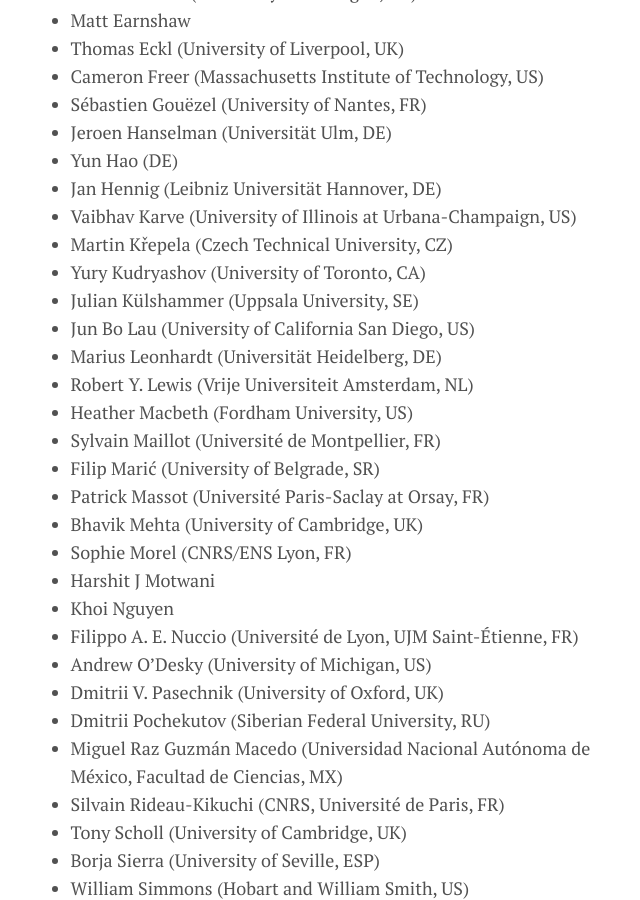
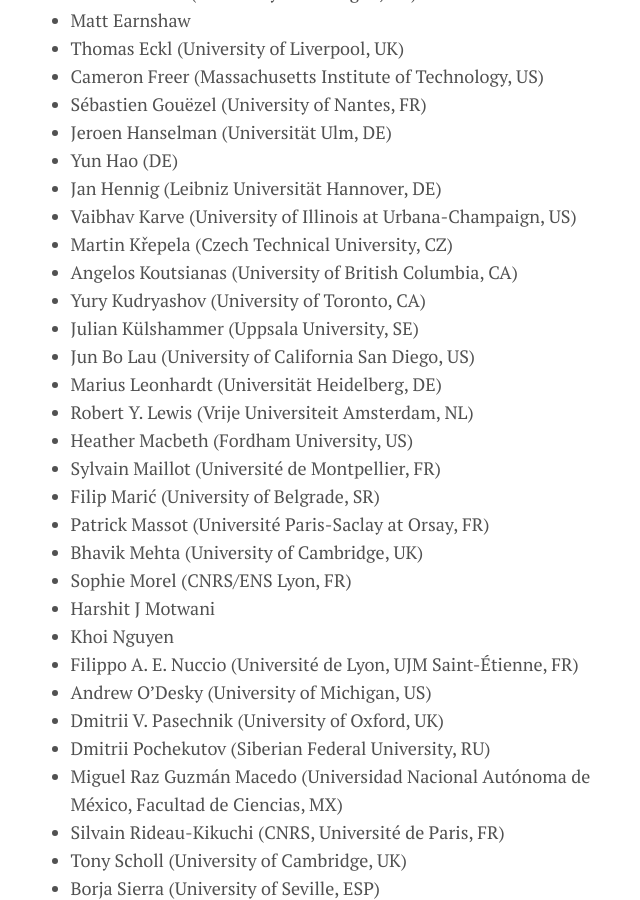
Before and after one commit to leanprover-community/lftcm2020, a Jekyll site: the page built from docs/participants.md, in a window 1280 px wide and 900 px high, scrolled down 1030 px. Shown: the whole window, without its empty margins (302-942 px from the left). Built offline with Jekyll 4.4.1, drawn with Linux system fonts in a browser that asks for light colours.

Commit message:
Add a participant

```diff
--- a/docs/participants.md
+++ b/docs/participants.md
@@ -52,6 +52,7 @@
 * Jan Hennig (Leibniz Universität Hannover, DE)
 * Vaibhav Karve (University of Illinois at Urbana-Champaign, US)
 * Martin Křepela (Czech Technical University, CZ)
+* Angelos Koutsianas (University of British Columbia, CA)
 * Yury Kudryashov (University of Toronto, CA)
 * Julian Külshammer (Uppsala University, SE)
 * Jun Bo Lau (University of California San Diego, US)
```
